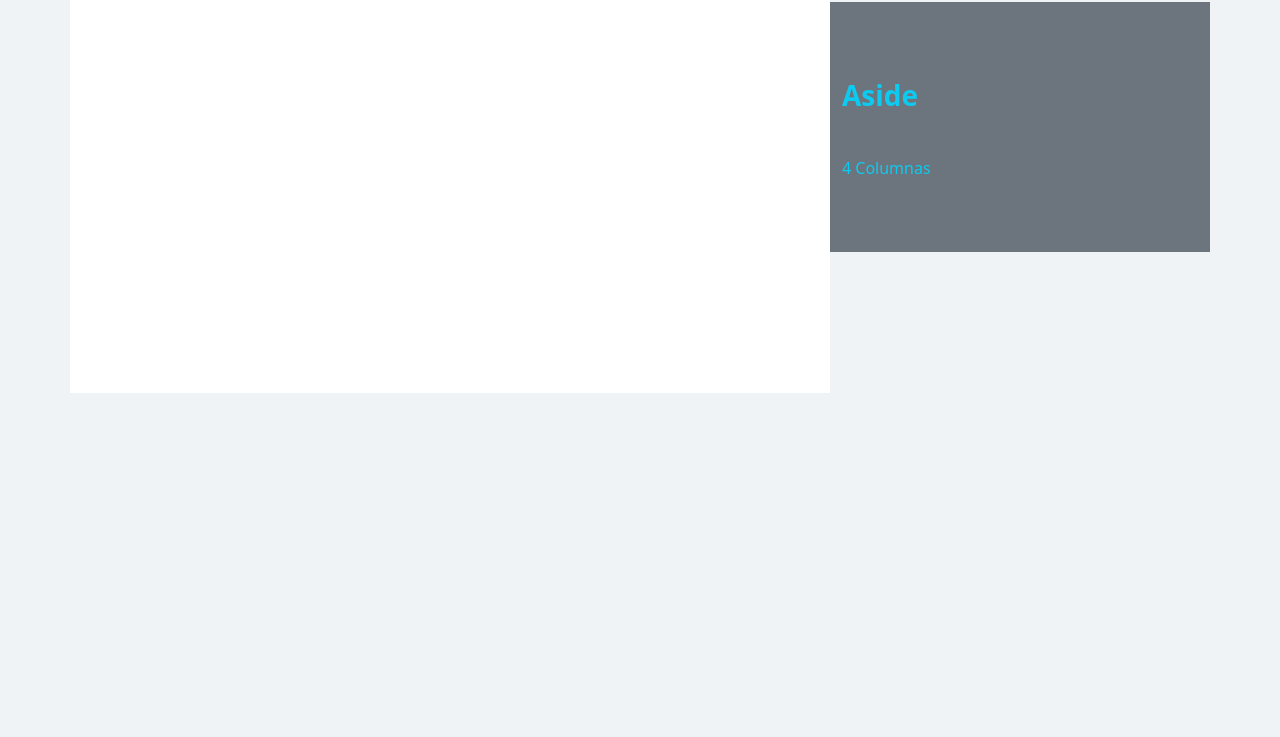
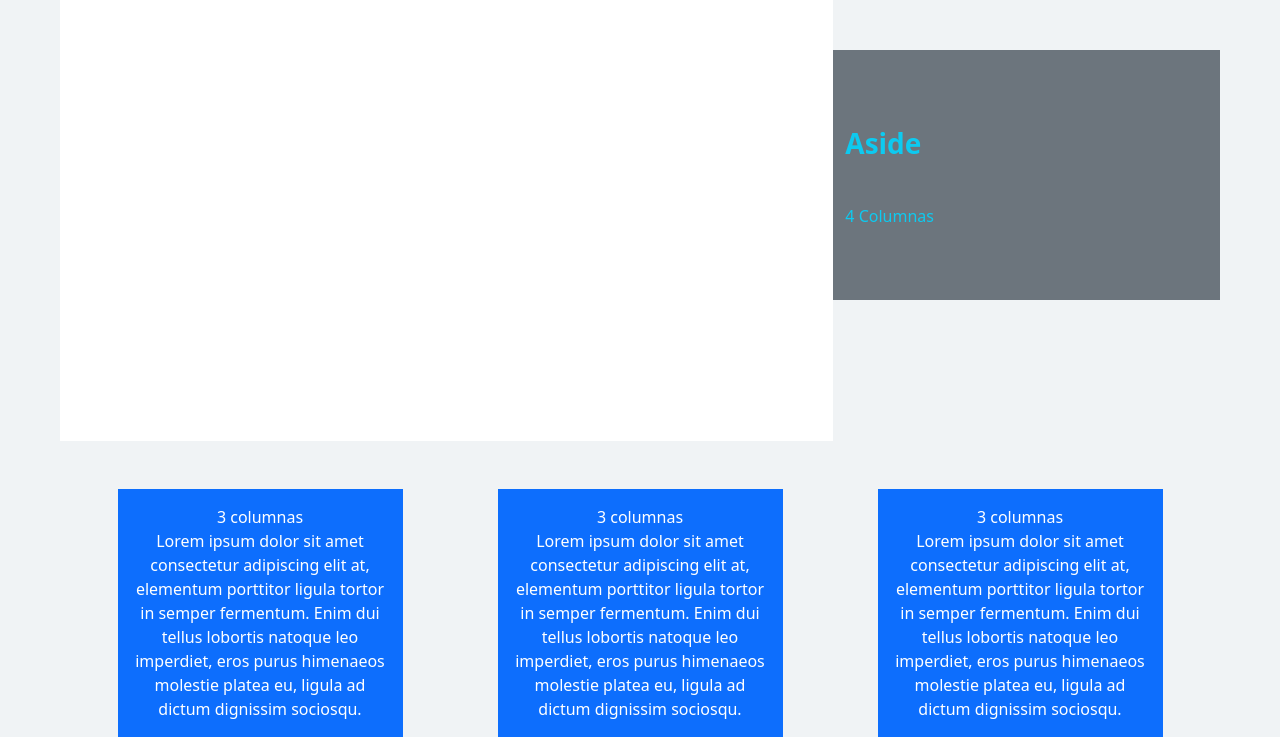
Before and after one commit to selukiler/Boostrap, a plain HTML site: page index.html in a window 1280 px wide. Shown: the part 139-876 px from the top of the page. Before the commit the page ends 800 px from the top, so only its background shows below. Drawn offline with Linux system fonts and the light colour scheme.

Commit message:
Segundo commit

```diff
--- a/index.html
+++ b/index.html
@@ -9,8 +9,8 @@
 	<title>Grid de Bootstrap 5</title>
 </head>
 <body>
-<div class="container ">
-    <div class="row align-items-center">
+<div class="container-fluid ">
+    <div class="row m-5 align-items-center">
         <div class="col-8 bg-white fs-5 text-start p-4"><p class="fs-2 fw-bold">Main</p>8 Columnas<br><br>
             Lorem ipsum dolor sit amet consectetur adipiscing elit at, elementum porttitor ligula tortor in semper fermentum.
             Enim dui tellus lobortis natoque leo imperdiet, eros purus himenaeos molestie platea eu, ligula ad dictum
@@ -23,6 +23,20 @@
     </div>
 </div>
 
+<div class="container ">
+    <div class="row justify-content-around text-center">
+        <div class="col-3 bg-primary p-3">3 columnas<br> Lorem ipsum dolor sit amet consectetur adipiscing elit at, elementum porttitor ligula tortor in semper fermentum.
+            Enim dui tellus lobortis natoque leo imperdiet, eros purus himenaeos molestie platea eu, ligula ad dictum
+            dignissim sociosqu. </div>
+        <div class="col-3 bg-primary p-3">3 columnas<br> Lorem ipsum dolor sit amet consectetur adipiscing elit at, elementum porttitor ligula tortor in semper fermentum.
+            Enim dui tellus lobortis natoque leo imperdiet, eros purus himenaeos molestie platea eu, ligula ad dictum
+            dignissim sociosqu. </div>
+        <div class="col-3 bg-primary p-3">3 columnas <br> Lorem ipsum dolor sit amet consectetur adipiscing elit at, elementum porttitor ligula tortor in semper fermentum.
+            Enim dui tellus lobortis natoque leo imperdiet, eros purus himenaeos molestie platea eu, ligula ad dictum
+            dignissim sociosqu.</div>
+    </div>
+</div>
+
 
 	<script src="js/bootstrap.bundle.min.js"></script>
 </body>
```
